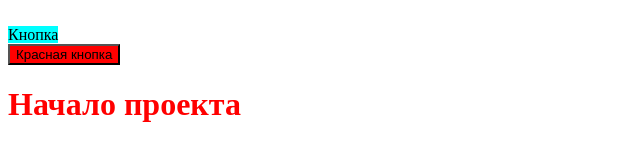
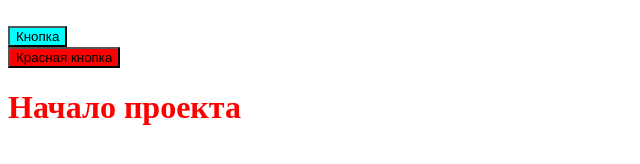
Before and after one commit to Triviaks/Triviaks.github.io, a plain HTML site: page index.html in a window 1280 px wide. Shown: the whole page, without its empty margins (0-640 px from the left). Drawn offline with Linux system fonts and the light colour scheme.

Commit message:
hw update.html

```diff
--- a/index.html
+++ b/index.html
@@ -11,7 +11,7 @@
             <nav class="page-header__nav">
                 <a href="#" class="page-header__nav-link"></a>
             </nav>
-            <but type="button" class="page-header__btn btn">Кнопка</but>
+            <button type="button" class="page-header__btn btn">Кнопка</button>
         </header>
         <button type="button" class="page-header__btn btn btn--red">Красная кнопка</button>
         <h1>Начало проекта</h1>
```
